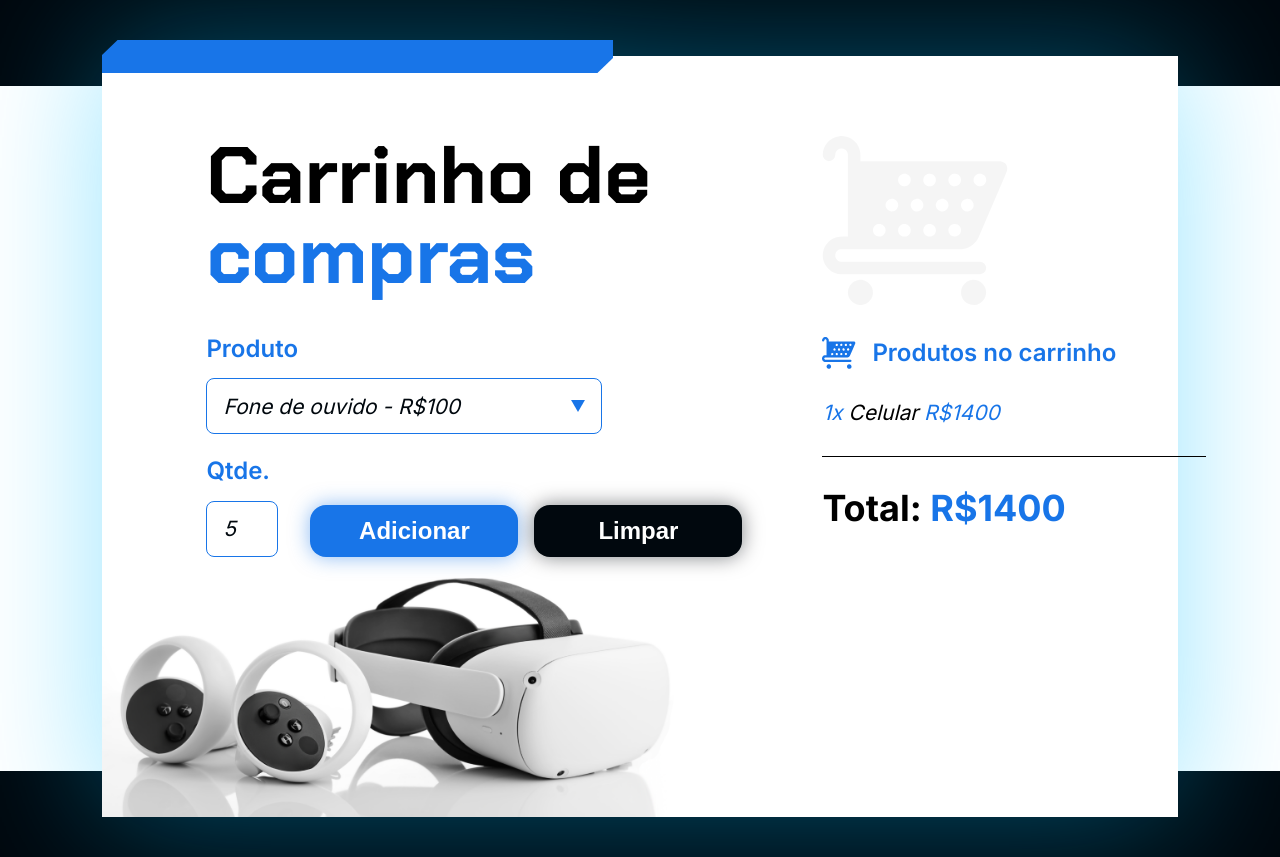
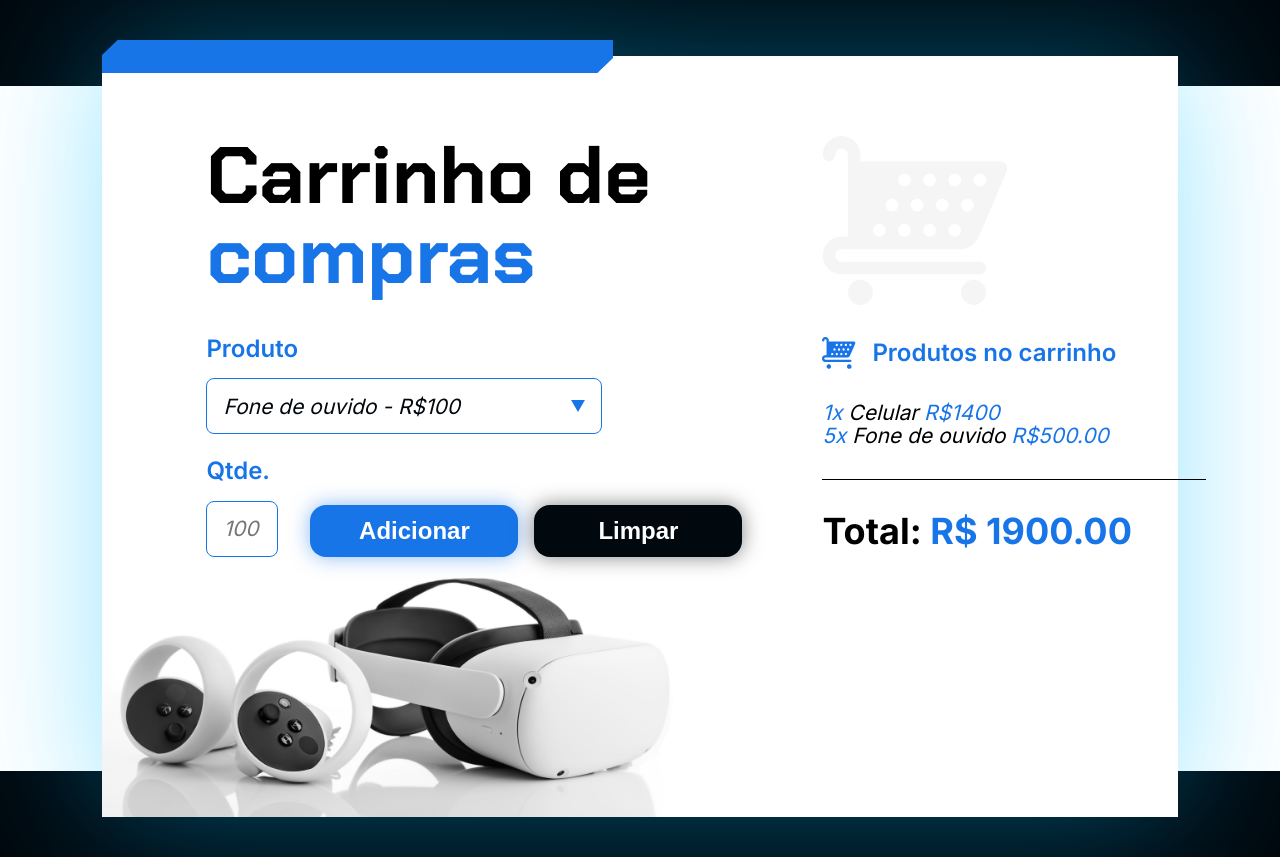
Before and after one commit to MxSGameJPS/carrinho-de-compras, a plain HTML site: page index.html in a window 1280 px wide. Both pictures are taken after typing "5" into the empty fields and a click on the button "Adicionar". Drawn offline with Linux system fonts and the light colour scheme.

Commit message:
finalização

```diff
--- a/js/app.js
+++ b/js/app.js
@@ -0,0 +1,32 @@
+function adicionar() {
+    //recuperando produto, quantidade e o valor unitário
+    let produto = document.getElementById('produto').value;
+    let nomeProduto = produto.split('-')[0];
+    let valorUnitario = produto.split('R$')[1];
+    let quantidade = document.getElementById('quantidade');
+    let preco = (valorUnitario * quantidade.value).toFixed(2);
+    //Adicionando produto ao carrinho
+    let produtoCarrinho = document.querySelector('.carrinho__produtos__produto');
+    let novoItem = document.createElement('div');
+    novoItem.classList.add('carrinho__produtos__produto__item');
+    novoItem.setAttribute('data-produto', produto);
+    novoItem.innerHTML = `<span class="texto-azul">${quantidade.value}x</span> ${nomeProduto} <span class="texto-azul">R$${preco}</span>`;
+    produtoCarrinho.appendChild(novoItem);
+    // Atualizando o valor total
+    let valorTotal = document.querySelector('.carrinho__total');
+    let valorTotalAtual = parseFloat(valorTotal.textContent.split('R$')[1]);
+    let novoValorTotal = valorTotalAtual + (valorUnitario * parseInt(quantidade.value));
+    valorTotal.innerHTML = `Total: <span class="texto-azul" id="valor-total">R$ ${novoValorTotal.toFixed(2)}</span>`
+    // Limpando a caixa de quantidade
+    quantidade.value = "";
+}
+
+function limpar() {
+    let produtoCarrinho = document.querySelector('.carrinho__produtos__produto');
+    while (produtoCarrinho.firstChild) {
+        produtoCarrinho.removeChild(produtoCarrinho.firstChild);
+    }
+    let valorTotal = document.querySelector('.carrinho__total');
+    valorTotal.innerHTML = `Total: <span class="texto-azul" id="valor-total">R$ 0.00</span>`
+    quantidade.value = "";
+}
```
Also changed, not shown: index.html (+1 -1 lines).
